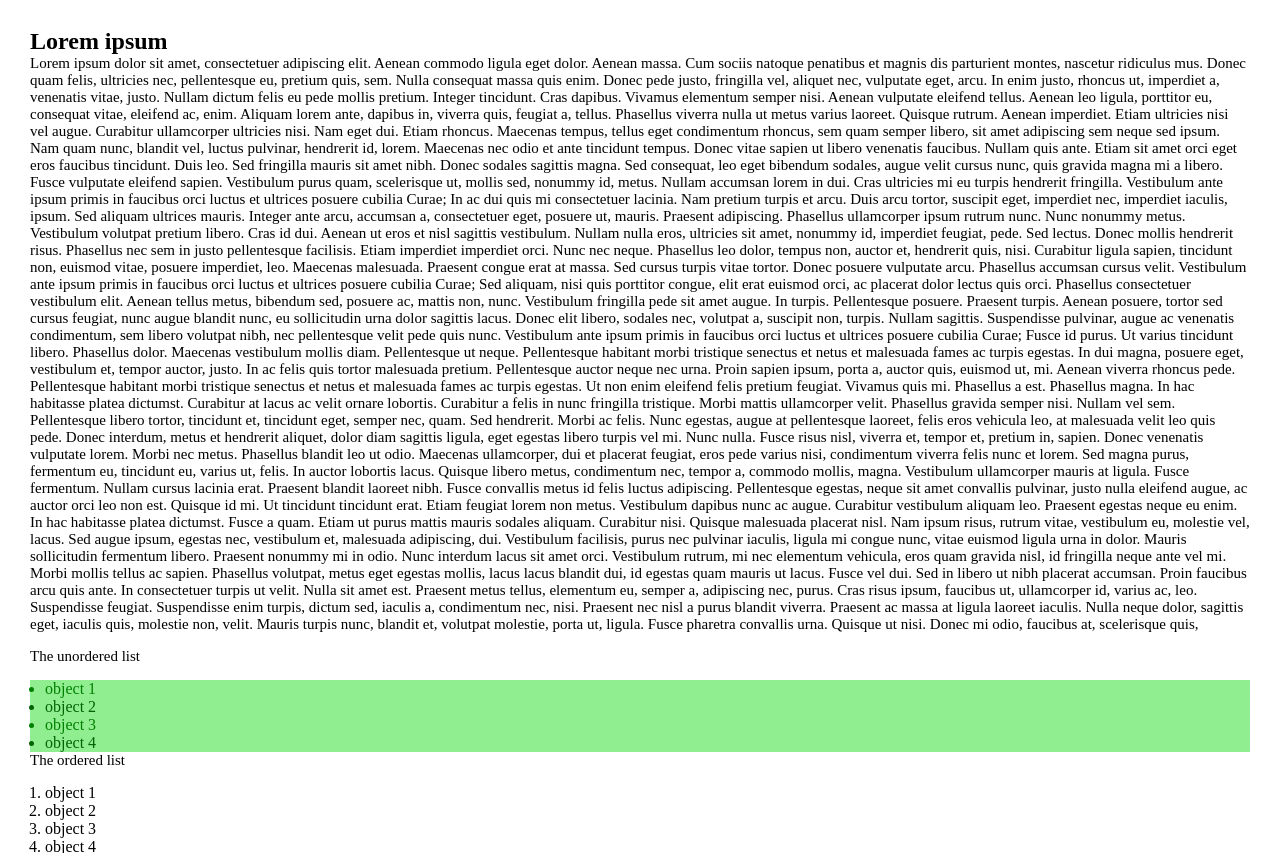
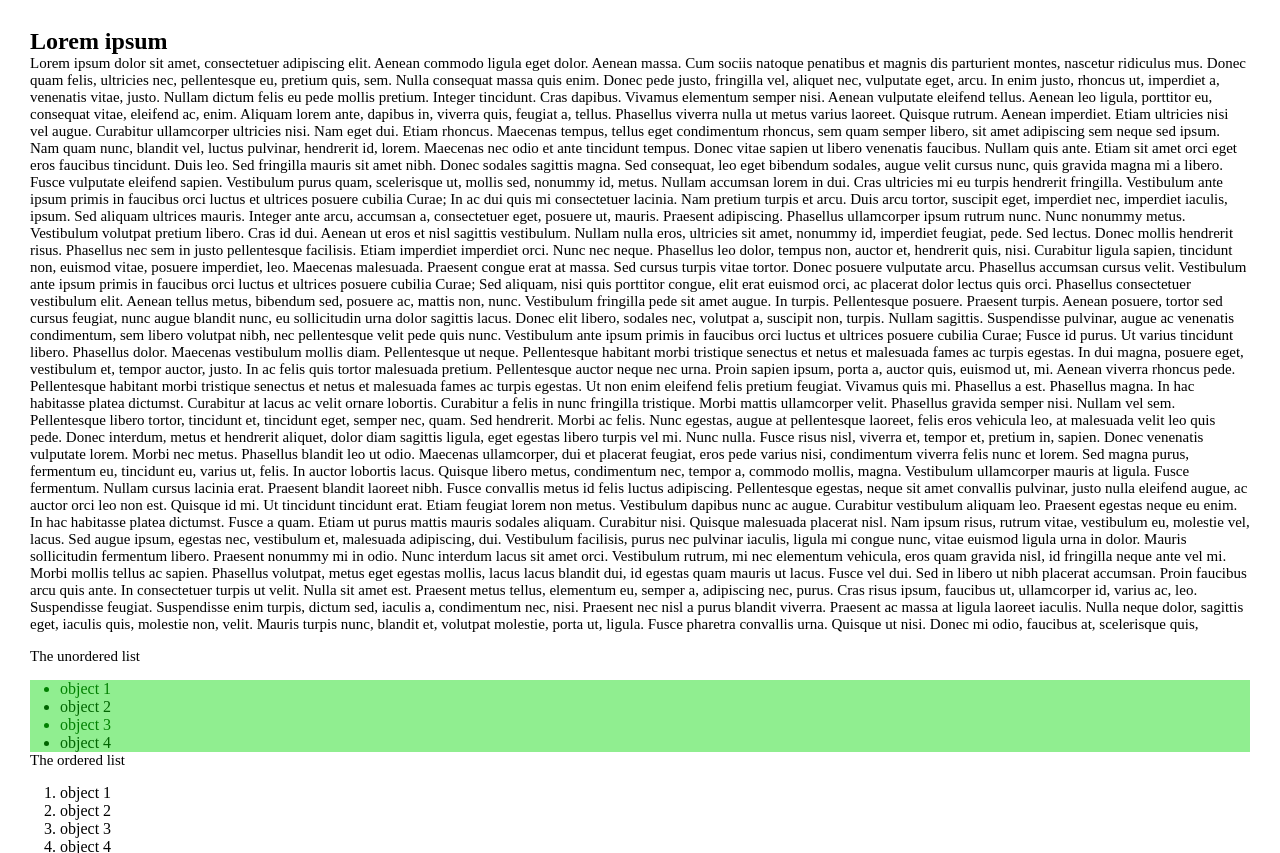
Before and after one commit to erardlucien/first, a plain HTML site: page index.html in a window 1280 px wide. Shown: the part 103-956 px from the top of the page. Drawn offline with Linux system fonts and the light colour scheme.

Commit message:
a padding-left has added

```diff
--- a/styles/main.css
+++ b/styles/main.css
@@ -76,6 +76,7 @@ section ul li:nth-child(2n) {
 section ul,
 section ol{
     margin: 0 0 0 15px;
+    padding: 0 0 0 15px;
 }
 
 @media only screen and (max-width: 800px){
```
